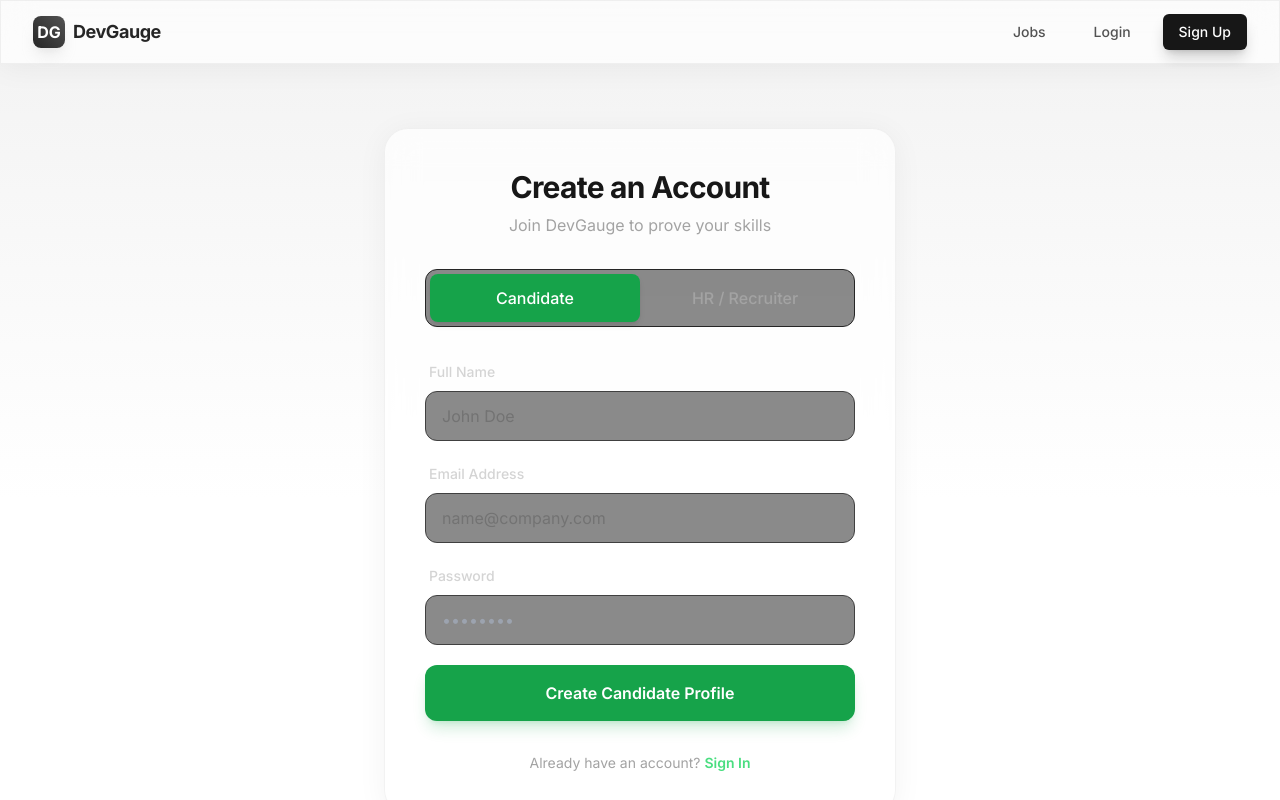
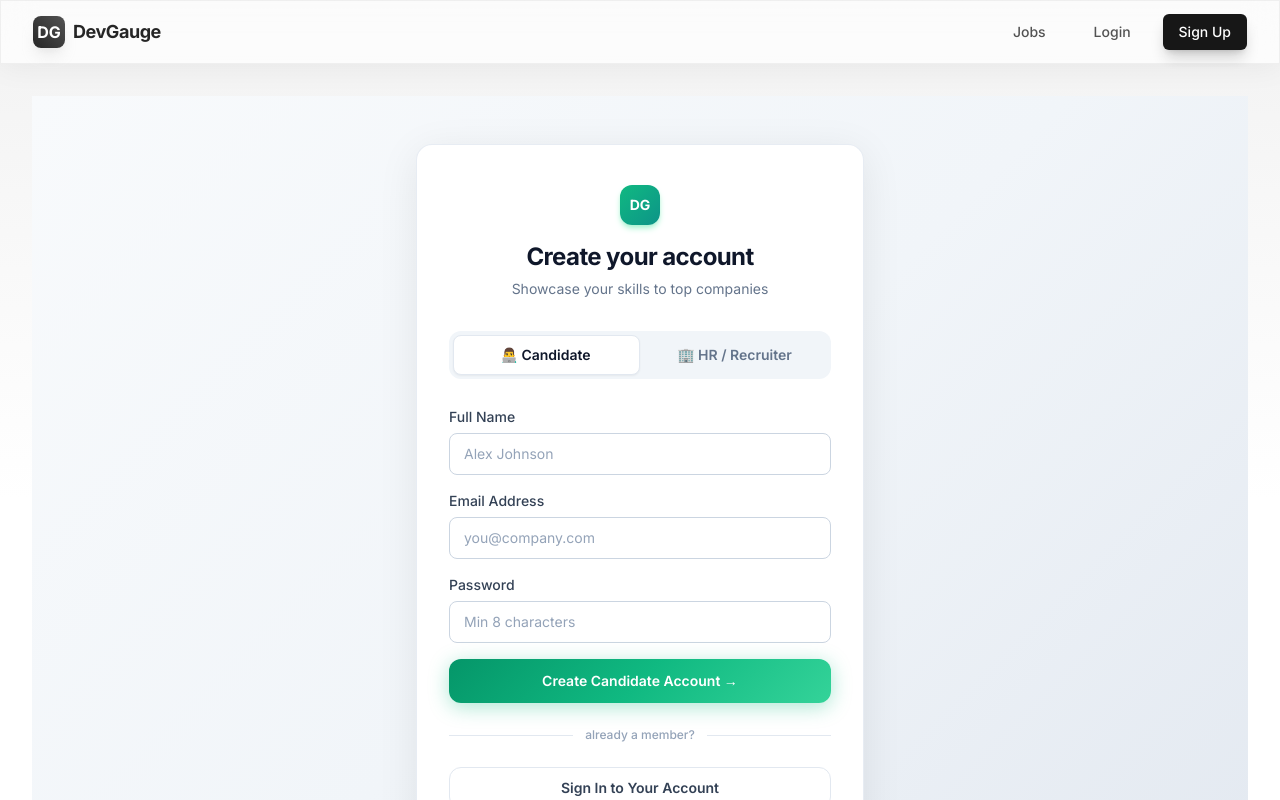
Before and after one commit to Akp2636/DevGauge, a Next.js app in the folder frontend/: page /register in a window 1280 px wide. Shown: the top 800 px of the page. Built offline with nearby package versions, Linux system fonts and the light colour scheme.

Commit message:
feat: Redesign register page to premium SaaS style (Linear/Vercel-inspired)

```diff
--- a/frontend/src/app/register/page.tsx
+++ b/frontend/src/app/register/page.tsx
@@ -1,9 +1,7 @@
 "use client";
-import { useState, useEffect } from 'react';
+import { useState, useEffect, Suspense } from 'react';
 import Link from 'next/link';
 import { useRouter, useSearchParams } from 'next/navigation';
-
-import { Suspense } from 'react';
 
 function RegisterForm() {
     const router = useRouter();
@@ -12,14 +10,13 @@ function RegisterForm() {
     const [name, setName] = useState('');
     const [email, setEmail] = useState('');
     const [password, setPassword] = useState('');
+    const [error, setError] = useState('');
+    const [loading, setLoading] = useState(false);
 
     useEffect(() => {
         const roleParam = searchParams.get('role');
         if (roleParam === 'HR') setRole('HR');
     }, [searchParams]);
-
-    const [error, setError] = useState('');
-    const [loading, setLoading] = useState(false);
 
     const handleSubmit = async (e: React.FormEvent) => {
         e.preventDefault();
@@ -39,11 +36,9 @@ function RegisterForm() {
                 throw new Error(data.message || 'Registration failed');
             }
 
-            // Save token and role
             localStorage.setItem('token', data.data.token);
             localStorage.setItem('role', data.data.role);
 
-            // Redirect based on role
             if (data.data.role === 'HR') {
                 router.push('/hr/dashboard');
             } else {
@@ -57,96 +52,166 @@ function RegisterForm() {
     };
 
     return (
-        <div className="flex items-center justify-center min-h-[85vh] py-8">
-            <div className="w-full max-w-lg glass p-10 rounded-3xl animate-in fade-in slide-in-from-bottom-4 duration-500 shadow-2xl shadow-emerald-900/10 border border-neutral-700">
+        <div className="flex items-center justify-center min-h-[85vh] py-12 px-4"
+            style={{ background: 'linear-gradient(135deg, #f8fafc 0%, #f1f5f9 50%, #e2e8f0 100%)' }}>
+
+            {/* Card */}
+            <div className="w-full max-w-md bg-white rounded-2xl shadow-[0_8px_40px_rgba(0,0,0,0.08)] border border-slate-200/80 px-8 py-10"
+                style={{ animation: 'fadeSlideUp 0.4s ease both' }}>
+
+                {/* Header */}
                 <div className="text-center mb-8">
-                    <h2 className="text-3xl font-bold tracking-tight">Create an Account</h2>
-                    <p className="text-neutral-400 mt-2">Join DevGauge to {role === 'CANDIDATE' ? 'prove your skills' : 'find elite talent'}</p>
+                    <div className="inline-flex items-center justify-center w-10 h-10 rounded-xl bg-gradient-to-br from-emerald-500 to-teal-600 text-white font-black text-sm mb-4 shadow-md shadow-emerald-200">
+                        DG
+                    </div>
+                    <h1 className="text-2xl font-bold text-slate-900 tracking-tight">Create your account</h1>
+                    <p className="text-slate-500 mt-1.5 text-sm">
+                        {role === 'CANDIDATE'
+                            ? 'Showcase your skills to top companies'
+                            : 'Find and hire the best engineering talent'}
+                    </p>
                 </div>
 
-                {/* Role Toggle */}
-                <div className="flex rounded-xl bg-neutral-900/50 p-1 mb-8 border border-neutral-800">
+                {/* Segmented Role Toggle */}
+                <div className="relative flex bg-slate-100 rounded-xl p-1 mb-7 gap-1">
+                    {/* Sliding indicator */}
+                    <div
+                        className="absolute top-1 bottom-1 w-[calc(50%-4px)] rounded-lg bg-white shadow-sm border border-slate-200 transition-transform duration-200 ease-in-out"
+                        style={{ transform: role === 'HR' ? 'translateX(calc(100% + 8px))' : 'translateX(0)' }}
+                    />
                     <button
                         type="button"
                         onClick={() => setRole('CANDIDATE')}
-                        className={`flex-1 py-3 px-4 rounded-lg font-medium transition-all ${role === 'CANDIDATE' ? 'bg-green-600 text-white shadow-md' : 'text-neutral-400 hover:text-neutral-200'}`}
+                        className={`relative flex-1 py-2.5 px-4 rounded-lg text-sm font-semibold transition-colors duration-150 z-10 ${role === 'CANDIDATE' ? 'text-slate-900' : 'text-slate-500 hover:text-slate-700'
+                            }`}
                     >
-                        Candidate
+                        👨‍💻 Candidate
                     </button>
                     <button
                         type="button"
                         onClick={() => setRole('HR')}
-                        className={`flex-1 py-3 px-4 rounded-lg font-medium transition-all ${role === 'HR' ? 'bg-emerald-600 text-white shadow-md' : 'text-neutral-400 hover:text-neutral-200'}`}
+                        className={`relative flex-1 py-2.5 px-4 rounded-lg text-sm font-semibold transition-colors duration-150 z-10 ${role === 'HR' ? 'text-slate-900' : 'text-slate-500 hover:text-slate-700'
+                            }`}
                     >
-                        HR / Recruiter
+                        🏢 HR / Recruiter
                     </button>
                 </div>
 
-                <form onSubmit={handleSubmit} className="space-y-5">
-                    {error && (
-                        <div className="p-3 rounded-lg bg-red-500/10 border border-red-500/20 text-red-500 text-sm text-center">
-                            {error}
-                        </div>
-                    )}
-                    <div className="space-y-2">
-                        <label className="text-sm font-medium text-neutral-300 ml-1">Full Name</label>
+                {/* Error Banner */}
+                {error && (
+                    <div className="mb-5 flex items-start gap-2.5 p-3.5 rounded-lg bg-red-50 border border-red-200 text-red-700 text-sm">
+                        <svg className="w-4 h-4 mt-0.5 shrink-0" fill="currentColor" viewBox="0 0 20 20">
+                            <path fillRule="evenodd" d="M18 10a8 8 0 11-16 0 8 8 0 0116 0zm-7 4a1 1 0 11-2 0 1 1 0 012 0zm-1-9a1 1 0 00-1 1v4a1 1 0 102 0V6a1 1 0 00-1-1z" clipRule="evenodd" />
+                        </svg>
+                        <span>{error}</span>
+                    </div>
+                )}
+
+                {/* Form */}
+                <form onSubmit={handleSubmit} className="space-y-4">
+                    <div>
+                        <label className="block text-sm font-medium text-slate-700 mb-1.5">Full Name</label>
                         <input
                             type="text"
                             required
                             value={name}
                             onChange={(e) => setName(e.target.value)}
-                            className="w-full px-4 py-3 rounded-xl bg-neutral-900/50 border border-neutral-700 focus:border-green-500 focus:ring-2 focus:ring-green-500/20 transition-all outline-none text-neutral-100 placeholder:text-neutral-500"
-                            placeholder="John Doe"
+                            className="w-full px-3.5 py-2.5 bg-white rounded-lg border border-slate-300 text-slate-900 text-sm placeholder:text-slate-400 outline-none transition-all focus:border-emerald-500 focus:ring-3 focus:ring-emerald-500/10 hover:border-slate-400"
+                            placeholder="Alex Johnson"
                         />
                     </div>
 
-                    <div className="space-y-2">
-                        <label className="text-sm font-medium text-neutral-300 ml-1">Email Address</label>
+                    <div>
+                        <label className="block text-sm font-medium text-slate-700 mb-1.5">Email Address</label>
                         <input
                             type="email"
                             required
                             value={email}
                             onChange={(e) => setEmail(e.target.value)}
-                            className="w-full px-4 py-3 rounded-xl bg-neutral-900/50 border border-neutral-700 focus:border-green-500 focus:ring-2 focus:ring-green-500/20 transition-all outline-none text-neutral-100 placeholder:text-neutral-500"
-                            placeholder="name@company.com"
+                            className="w-full px-3.5 py-2.5 bg-white rounded-lg border border-slate-300 text-slate-900 text-sm placeholder:text-slate-400 outline-none transition-all focus:border-emerald-500 focus:ring-3 focus:ring-emerald-500/10 hover:border-slate-400"
+                            placeholder="you@company.com"
                         />
                     </div>
 
-                    <div className="space-y-2">
-                        <label className="text-sm font-medium text-neutral-300 ml-1">Password</label>
+                    <div>
+                        <label className="block text-sm font-medium text-slate-700 mb-1.5">Password</label>
                         <input
                             type="password"
                             required
                             value={password}
                             onChange={(e) => setPassword(e.target.value)}
-                            className="w-full px-4 py-3 rounded-xl bg-neutral-900/50 border border-neutral-700 focus:border-green-500 focus:ring-2 focus:ring-green-500/20 transition-all outline-none text-neutral-100"
-                            placeholder="••••••••"
+                            className="w-full px-3.5 py-2.5 bg-white rounded-lg border border-slate-300 text-slate-900 text-sm placeholder:text-slate-400 outline-none transition-all focus:border-emerald-500 focus:ring-3 focus:ring-emerald-500/10 hover:border-slate-400"
+                            placeholder="Min 8 characters"
                         />
                     </div>
 
+                    {/* Submit Button */}
                     <button
                         type="submit"
                         disabled={loading}
-                        className={`w-full py-4 mt-4 text-white rounded-xl font-semibold shadow-lg transition-all hover:-translate-y-0.5 disabled:opacity-50 disabled:hover:translate-y-0 ${role === 'CANDIDATE' ? 'bg-green-600 hover:bg-green-500 shadow-green-600/20' : 'bg-emerald-600 hover:bg-emerald-500 shadow-emerald-600/20'}`}
+                        className="w-full mt-2 py-3 rounded-xl font-semibold text-sm text-white transition-all duration-150 hover:-translate-y-0.5 hover:shadow-lg active:translate-y-0 disabled:opacity-60 disabled:cursor-not-allowed disabled:hover:translate-y-0 disabled:hover:shadow-none"
+                        style={{
+                            background: loading
+                                ? '#6b7280'
+                                : 'linear-gradient(135deg, #059669 0%, #10b981 50%, #34d399 100%)',
+                            boxShadow: loading ? 'none' : '0 4px 20px rgba(16, 185, 129, 0.35)',
+                        }}
                     >
-                        {loading ? 'Creating Account...' : `Create ${role === 'CANDIDATE' ? 'Candidate' : 'HR'} Profile`}
+                        {loading ? (
+                            <span className="flex items-center justify-center gap-2">
+                                <svg className="animate-spin w-4 h-4" fill="none" viewBox="0 0 24 24">
+                                    <circle className="opacity-25" cx="12" cy="12" r="10" stroke="currentColor" strokeWidth="4" />
+                                    <path className="opacity-75" fill="currentColor" d="M4 12a8 8 0 018-8V0C5.373 0 0 5.373 0 12h4z" />
+                                </svg>
+                                Creating Account...
+                            </span>
+                        ) : (
+                            `Create ${role === 'CANDIDATE' ? 'Candidate' : 'HR'} Account →`
+                        )}
                     </button>
                 </form>
 
-                <p className="text-center text-neutral-400 mt-8 text-sm">
-                    Already have an account?{' '}
-                    <Link href="/login" className="font-semibold text-green-400 hover:text-green-300 transition-colors">
-                        Sign In
-                    </Link>
+                {/* Divider */}
+                <div className="flex items-center gap-3 my-6">
+                    <div className="flex-1 h-px bg-slate-200" />
+                    <span className="text-xs text-slate-400 font-medium">already a member?</span>
+                    <div className="flex-1 h-px bg-slate-200" />
+                </div>
+
+                {/* Sign In Link */}
+                <Link
+                    href="/login"
+                    className="flex items-center justify-center w-full py-2.5 rounded-xl border border-slate-200 text-slate-700 text-sm font-semibold hover:bg-slate-50 hover:border-slate-300 transition-all duration-150"
+                >
+                    Sign In to Your Account
+                </Link>
+
+                {/* Legal */}
+                <p className="text-center text-xs text-slate-400 mt-5 leading-relaxed">
+                    By creating an account, you agree to our{' '}
+                    <span className="text-slate-600 hover:underline cursor-pointer">Terms of Service</span>
+                    {' '}and{' '}
+                    <span className="text-slate-600 hover:underline cursor-pointer">Privacy Policy</span>.
                 </p>
             </div>
+
+            <style>{`
+                @keyframes fadeSlideUp {
+                    from { opacity: 0; transform: translateY(16px); }
+                    to   { opacity: 1; transform: translateY(0); }
+                }
+            `}</style>
         </div>
     );
 }
 
 export default function Register() {
     return (
-        <Suspense fallback={<div className="min-h-[85vh] flex items-center justify-center">Loading...</div>}>
+        <Suspense fallback={
+            <div className="min-h-[85vh] flex items-center justify-center">
+                <div className="w-8 h-8 border-2 border-emerald-500 border-t-transparent rounded-full animate-spin" />
+            </div>
+        }>
             <RegisterForm />
         </Suspense>
     );
```
